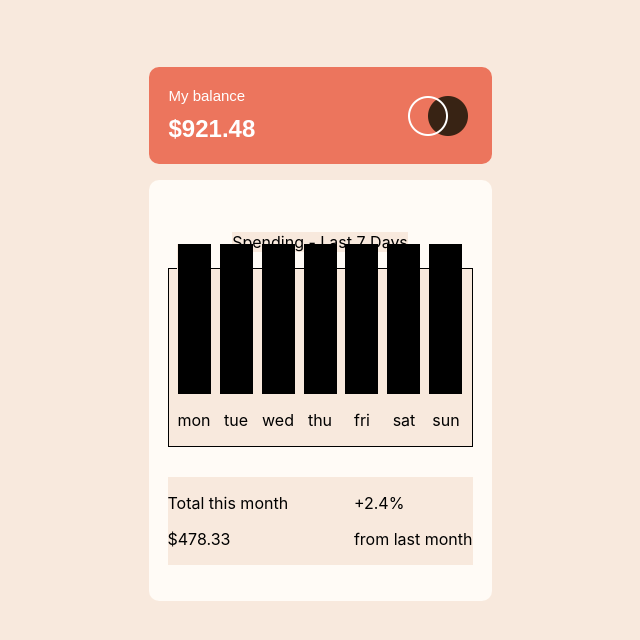
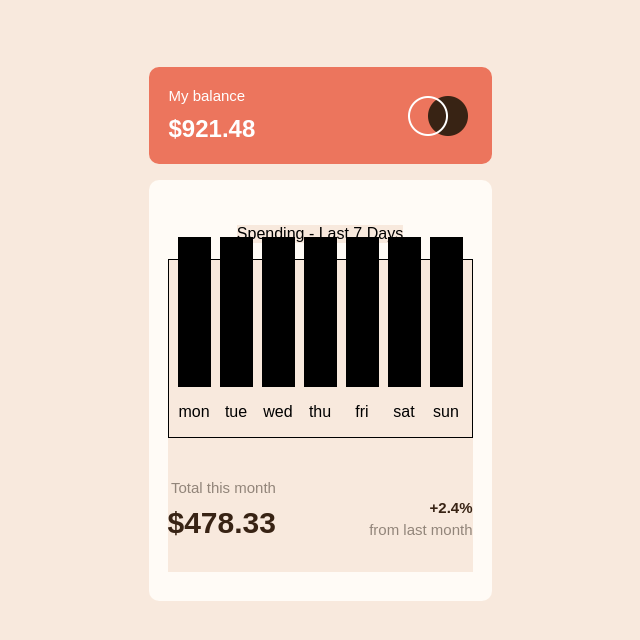
Before and after one commit to dlavrentev/expenses-chart-component, a React (Create React App) app: page / in a window 1280 px wide. Shown: the top 640 px of the page, without its empty margins (320-960 px from the left). Built offline with nearby package versions, Linux system fonts and the light colour scheme.

Commit message:
css updated

```diff
--- a/src/App.css
+++ b/src/App.css
@@ -5,6 +5,10 @@
 
 * {
   background: #F8E9DD;
+}
+
+p {
+  font-family: DM sans, sans-serif;
 }
 
 .App {
@@ -42,7 +46,6 @@
 .my-balance-p1 {
   background: #EC755D;
   font-size: 15px;
-  font-family: DM sans, sans-serif;
   font-style: normal;
   font-weight: 400;
   color: #FFFFFF;
@@ -52,7 +55,6 @@
   background: #EC755D;
   font-size: 24px;
   line-height: 1px;
-  font-family: DM sans, sans-serif;
   font-style: normal;
   font-weight: 700;
   color: #FFFFFF;
@@ -105,10 +107,42 @@
   justify-content: space-between;
   width: 305px;
   align-items: center;
-  margin-top: 30px;
-
 }
 
-.month-container-left {
+.month-container-right {
+  margin-top: 15px;
+}
 
+.month-p1 {
+  position: relative;
+  top: 25px;
 }
+
+.month-p1, .month-p4 {
+  font-style: normal;
+  font-weight: 400;
+  font-size: 15px;
+  line-height: 20px;
+  text-align: right;
+  color: #92857A;
+}
+
+.month-p2 {
+  font-style: normal;
+  font-weight: 700;
+  font-size: 30px;
+  line-height: 39px;
+  color: #382314;
+}
+
+
+.month-p3 {
+  position: relative;
+  top: 13px;
+  font-style: normal;
+  font-weight: 700;
+  font-size: 15px;
+  line-height: 20px;
+  text-align: right;
+  color: #382314;
+}
--- a/src/Components/Spending.js
+++ b/src/Components/Spending.js
@@ -4,7 +4,7 @@ export default function Spending() {
   return (
     <div className='spending-container'>
 
-        <p>Spending - Last 7 Days</p>
+        <p className='spending-seven'>Spending - Last 7 Days</p>
 
         <div className='chart-container'>
 
```
